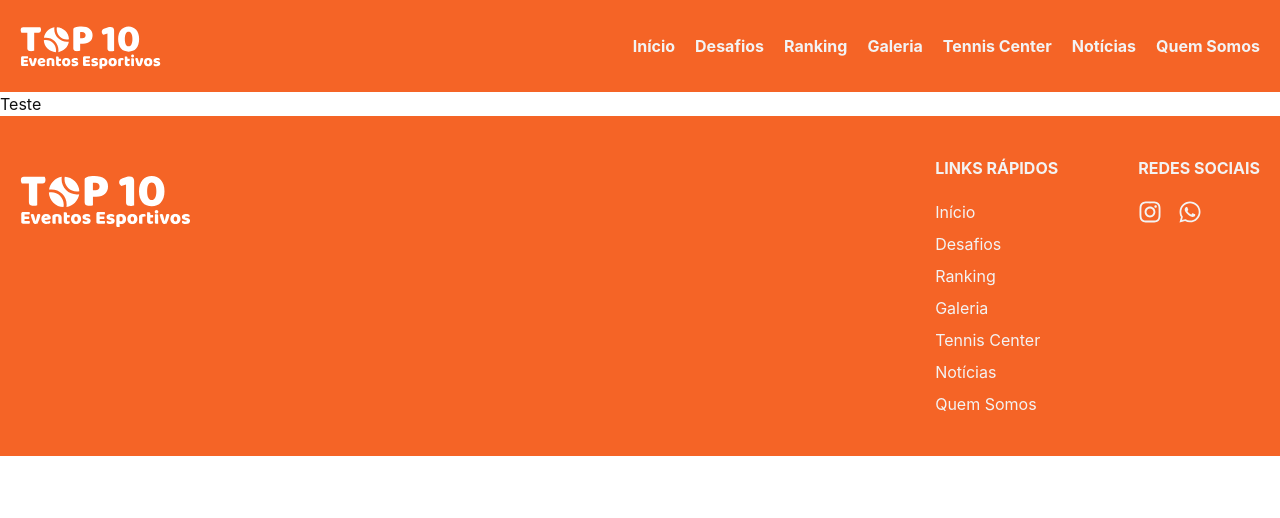
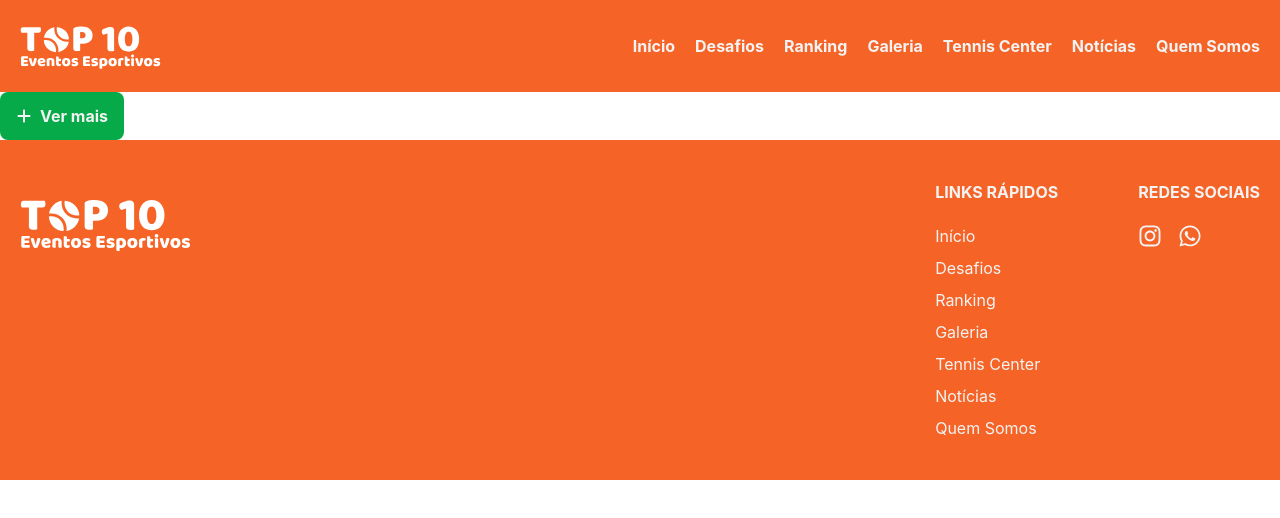
Before and after one commit to mjuliamiosso/top-10-eventos-esportivos, a Next.js app in the folder frontend/: page / in a window 1280 px wide. Shown: the top 518 px of the page. Built offline with nearby package versions, Linux system fonts and the light colour scheme.

Commit message:
feat: button

```diff
--- a/frontend/src/app/globals.css
+++ b/frontend/src/app/globals.css
@@ -8,6 +8,8 @@
   --background-color: #f9f9f9;
   --red-color: #d93954;
   --grey-color: #b1b1b1;
+
+  --secondary-hover: #058F3D;
 }
 
 * {
--- a/frontend/src/app/page.tsx
+++ b/frontend/src/app/page.tsx
@@ -1,7 +1,13 @@
+import Button from "@/components/common/Button";
+import { FaPlus } from "react-icons/fa6";
+
 export default function Home() {
   return (
     <div className="">
-      <p className="text-[color:var(--text-color)]">Teste</p>
+      <Button>
+        <FaPlus />
+        Ver mais
+      </Button>
     </div>
   );
 }
--- a/frontend/src/components/common/Button.tsx
+++ b/frontend/src/components/common/Button.tsx
@@ -1,11 +1,15 @@
 import { FC, ReactNode } from "react";
 
 interface ButtonProps {
-  text: ReactNode;
+  children: ReactNode;
 }
 
-const Button: FC<ButtonProps> = ({ text }) => {
-  return <div>Button</div>;
+const Button: FC<ButtonProps> = ({ children }) => {
+  return (
+    <button className="flex items-center gap-2 bg-[var(--secondary-color)] hover:bg-[var(--secondary-hover)] transition-all rounded-lg cursor-pointer font-bold text-[var(--text-white)] px-3 py-2 text-sm lg:px-4 lg:py-3 lg:text-base">
+      {children}
+    </button>
+  );
 };
 
 export default Button;
```
